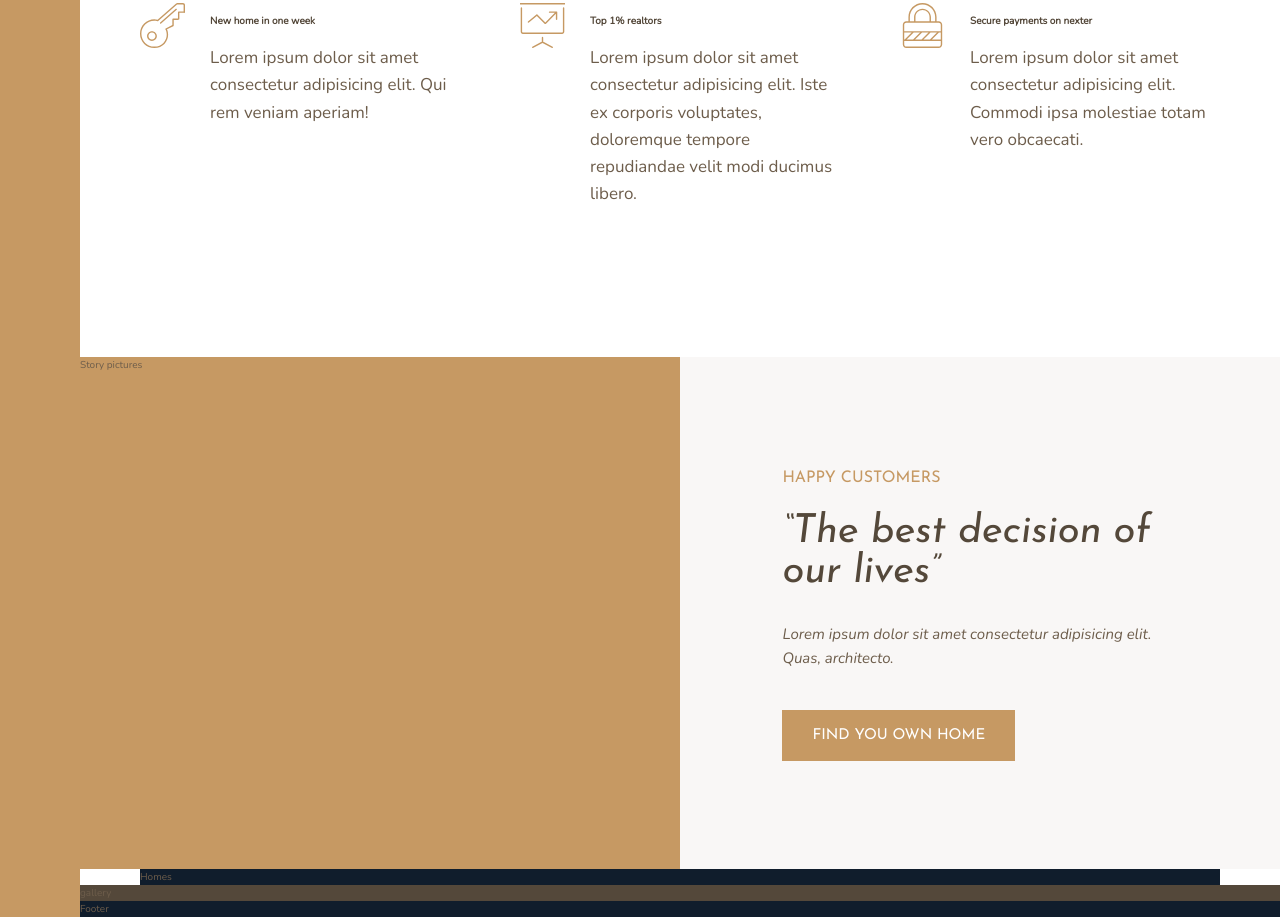
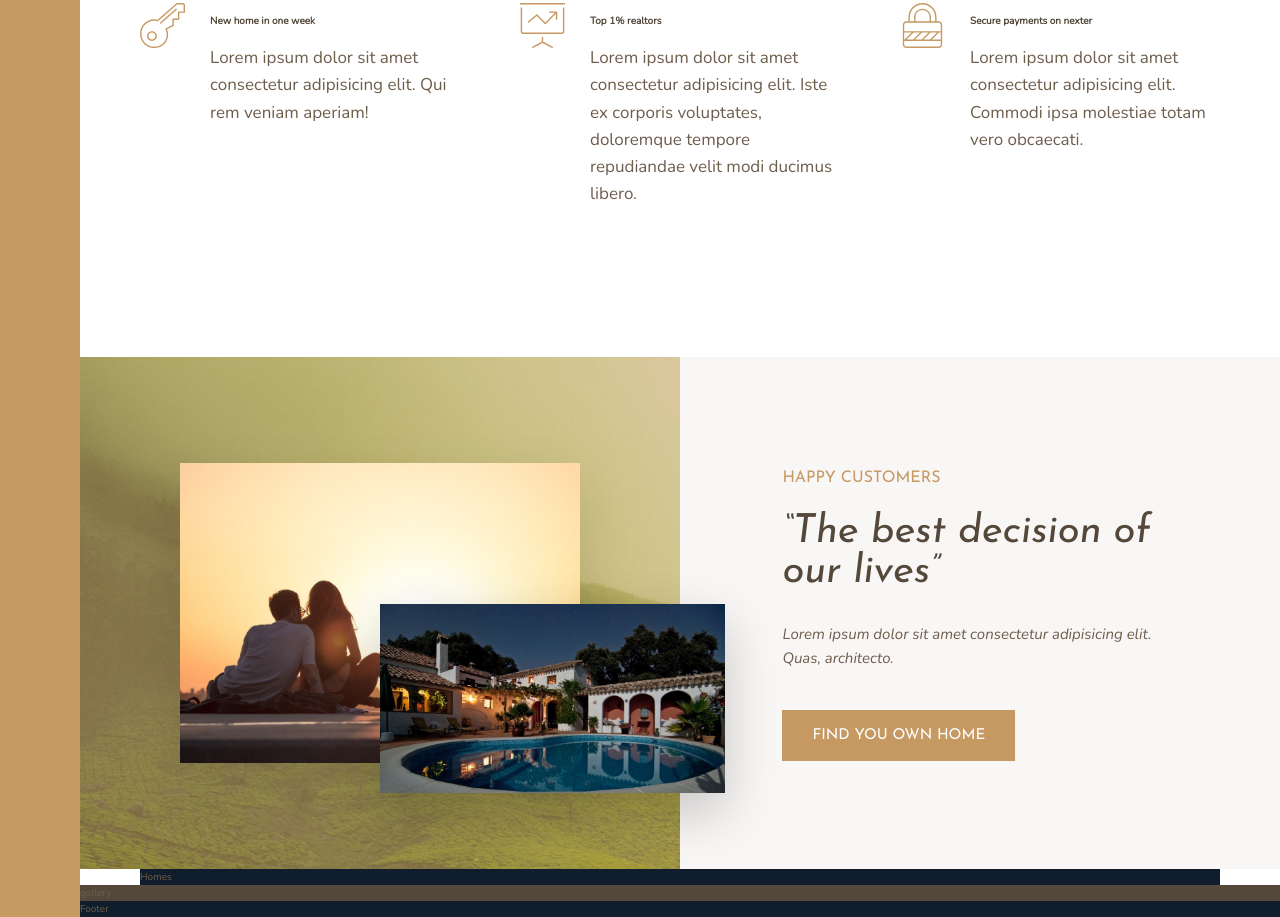
Before and after one commit to vidban/Nexter-clone, a website built with webpack: page src/client/views/index.html in a window 1280 px wide. Shown: the part 1031-1948 px from the top of the page. Built offline with nearby package versions, Linux system fonts and the light colour scheme; files whose address does not match are found by name.

Commit message:
Added images to story section

```diff
--- a/src/client/index.js
+++ b/src/client/index.js
@@ -33,5 +33,5 @@ import "./styles/main.scss";
 // import "./img/realtor-2.jpeg";
 // import "./img/realtor-3.jpeg";
 import "./img/sprite.svg";
-// import "./img/story-1.jpeg";
-// import "./img/story-2.jpeg";
+import "./img/story-1.jpeg";
+import "./img/story-2.jpeg";
--- a/src/client/styles/_story.scss
+++ b/src/client/styles/_story.scss
@@ -2,6 +2,31 @@
   &__pictures {
     background-color: $color-primary;
     grid-column: full-start / col-end 4;
+    background-image: linear-gradient(
+        rgba($color-primary, 0.5),
+        rgba($color-primary, 0.5)
+      ),
+      url(../img/back.jpg);
+
+    display: grid;
+    grid-template-rows: repeat(6, 1fr);
+    grid-template-columns: repeat(6, 1fr);
+    align-items: center;
+  }
+
+  &__img--1 {
+    width: 100%;
+    grid-row: 2 / 6;
+    grid-column: 2 / 6;
+    box-shadow: 0 2rem 5rem rgba($color: #000000, $alpha: 0.1);
+  }
+
+  &__img--2 {
+    width: 115%;
+    grid-row: 4 / 6;
+    grid-column: 4 / 7;
+    z-index: 20;
+    box-shadow: 0 2rem 5rem rgba($color: #000000, $alpha: 0.2);
   }
 
   &__content {
--- a/src/client/views/index.html
+++ b/src/client/views/index.html
@@ -84,7 +84,12 @@
       </div>
     </section>
     <div class="story__pictures">
-      Story pictures
+      <img
+        src="story-1.jpeg"
+        alt="couple with new house"
+        class="story__img--1"
+      />
+      <img src="story-2.jpeg" alt="new house" class="story__img--2" />
     </div>
     <div class="story__content">
       <h3 class="heading-3 mb-sm">Happy Customers</h3>
--- a/webpack.dev.js
+++ b/webpack.dev.js
@@ -20,7 +20,7 @@ module.exports = {
         ]
       },
       {
-        test: /\.jpg$|\.jpeg$\.ico$|\.gif$|\.png$|\.svg$|\.woff$|\.ttf$|\.wav$|\.mp3$|\.mp4$|\.webm$/,
+        test: /\.jpe?g$|\.ico$|\.gif$|\.png$|\.svg$|\.woff$|\.ttf$|\.wav$|\.mp3$|\.mp4$|\.webm$/,
         loader: "file-loader?name=[name].[ext]" // <-- retain original file name
       }
     ]
```
